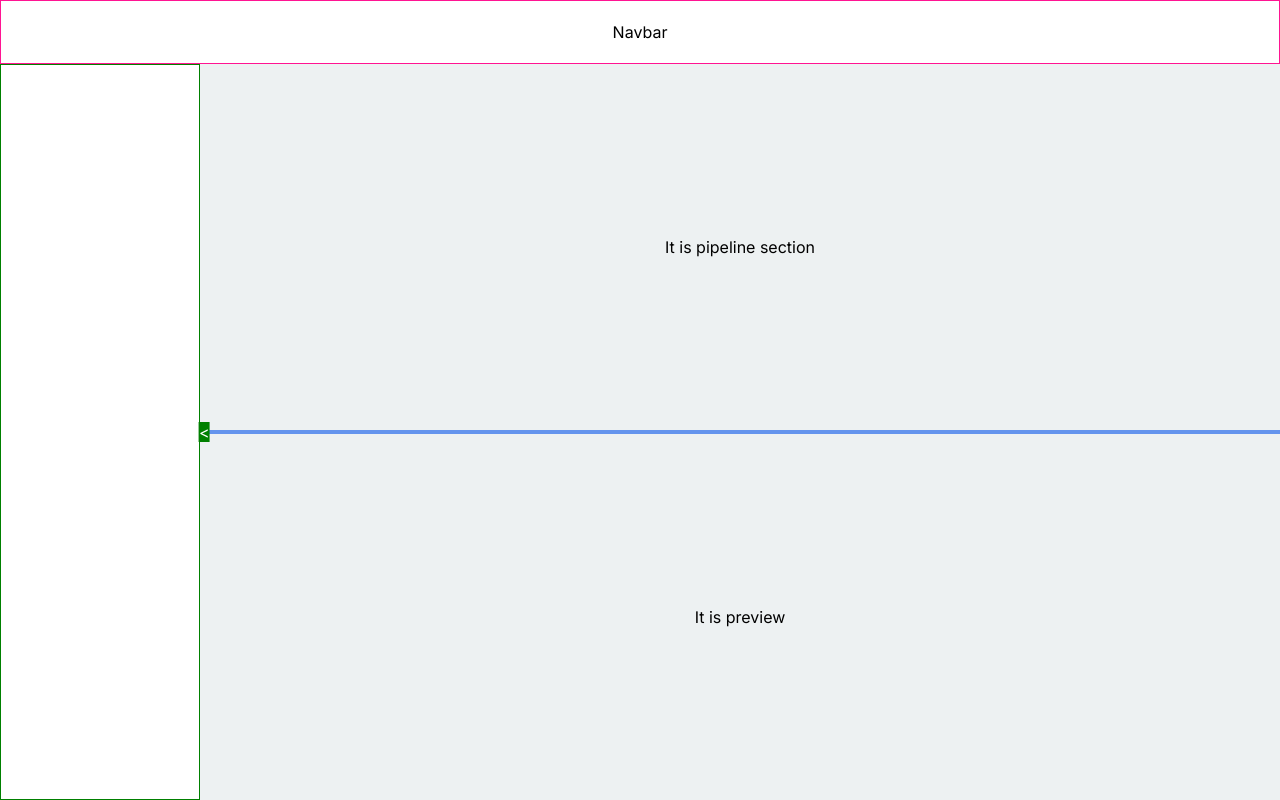
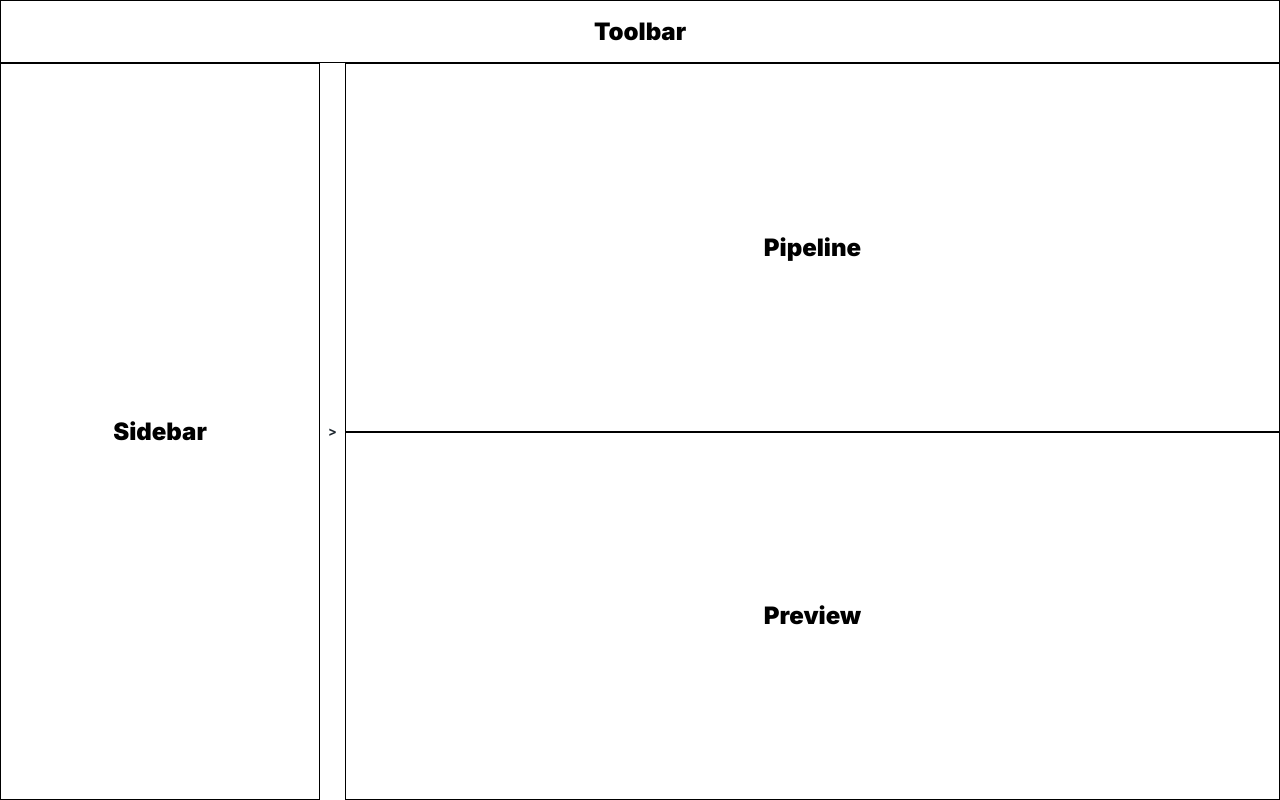
Before and after one commit to CodectiveOrg/pipelyze, a Next.js app: page /pipeline in a window 1280 px wide. Built offline with nearby package versions, Linux system fonts and the light colour scheme.

Commit message:
[REFACTOR] pipeline page

```diff
--- a/src/app/pipeline/page.module.css
+++ b/src/app/pipeline/page.module.css
@@ -1,69 +1,46 @@
-.pipeline-page {
+.page {
   display: grid;
-  grid-template-areas:
-    "navbar navbar"
-    "sidebar main";
-  grid-template-columns: 12.5rem 1fr;
-  grid-template-rows: 4rem 1fr;
+  grid-template-columns: 20rem auto 1fr;
+  grid-template-rows: auto 1fr;
 
-  block-size: 100vh;
-  inline-size: 100vw;
+  block-size: 100dvh;
 
-  transition: grid-template-columns 0.3s ease-in-out;
+  .toolbar,
+  .sidebar,
+  .pipeline,
+  .preview {
+    align-content: center;
 
-  &.closed-sidebar {
-    grid-template-columns: 1rem 1fr;
+    padding: 1rem;
+
+    border: 1px solid currentcolor;
+
+    font-size: 1.5rem;
+    font-weight: 900;
+
+    text-align: center;
   }
 
-  nav {
-    grid-area: navbar;
-
-    display: grid;
-    place-items: center;
-
-    padding: 0 1rem;
-
-    border: 1px solid hsl(328deg 100% 54%);
+  .sidebar,
+  .toggle,
+  .pipeline,
+  .preview {
+    block-size: 100%;
   }
 
-  .sidebar {
-    grid-area: sidebar;
-
-    position: relative;
-
-    border: 1px solid hsl(120deg 100% 25%);
-
-    button {
-      background-color: hsl(120deg 100% 25%);
-      color: hsl(0deg 0% 100%);
-
-      position: absolute;
-      inset-block-start: 50%;
-      inset-inline-end: 0;
-
-      border: none;
-
-      transform: translate(100%, -50%);
-    }
+  .toolbar {
+    grid-column: 1 / -1;
   }
 
-  main {
-    grid-area: main;
+  .toggle {
+    border-radius: 0;
+  }
 
-    background-color: hsl(192deg 15% 94%);
+  &.collapsed {
+    grid-template-columns: auto 1fr;
 
-    .pipeline-section,
-    .preview {
-      display: grid;
-      place-items: center;
-
-      block-size: 100%;
-    }
-
-    .line-in-between {
-      background-color: hsl(219deg 79% 66%);
-
-      block-size: 0.25rem;
+    .sidebar {
+      display: none;
     }
   }
 }
--- a/src/app/pipeline/page.tsx
+++ b/src/app/pipeline/page.tsx
@@ -6,41 +6,39 @@ import { Panel, PanelGroup, PanelResizeHandle } from "react-resizable-panels";
 
 import clsx from "clsx";
 
+import ButtonComponent from "@/components/button/button.component";
+
 import styles from "./page.module.css";
 
 export default function Page(): ReactNode {
-  const [isSidebarOpen, setIsSidebarOpen] = useState<boolean>(true);
+  const [isCollapsed, setIsCollapsed] = useState<boolean>(false);
 
   const toggleSidebar = (): void => {
-    setIsSidebarOpen((old) => !old);
+    setIsCollapsed((old) => !old);
   };
 
   return (
-    <div
-      className={clsx(
-        styles["pipeline-page"],
-        !isSidebarOpen && styles["closed-sidebar"],
-      )}
-    >
-      <nav>Navbar</nav>
-      <div className={clsx(styles.sidebar)}>
-        <button onClick={() => toggleSidebar()}>
-          {isSidebarOpen ? "<" : ">"}
-        </button>
-      </div>
-      <main>
-        <PanelGroup direction={"vertical"}>
-          <Panel>
-            <div className={styles["pipeline-section"]}>
-              It is pipeline section
-            </div>
-          </Panel>
-          <PanelResizeHandle className={styles["line-in-between"]} />
-          <Panel>
-            <div className={styles["preview"]}>It is preview</div>
-          </Panel>
-        </PanelGroup>
-      </main>
+    <div className={clsx(styles.page, isCollapsed && styles.collapsed)}>
+      <div className={styles.toolbar}>Toolbar</div>
+      <div className={clsx(styles.sidebar)}>Sidebar</div>
+      <ButtonComponent
+        className={styles.toggle}
+        variant="text"
+        color="inherit"
+        size="small"
+        onClick={() => toggleSidebar()}
+      >
+        {isCollapsed ? "<" : ">"}
+      </ButtonComponent>
+      <PanelGroup className={styles.panels} direction="vertical">
+        <Panel minSize={20}>
+          <div className={styles.pipeline}>Pipeline</div>
+        </Panel>
+        <PanelResizeHandle />
+        <Panel minSize={20}>
+          <div className={styles.preview}>Preview</div>
+        </Panel>
+      </PanelGroup>
     </div>
   );
 }
--- a/src/components/button/button.module.css
+++ b/src/components/button/button.module.css
@@ -10,8 +10,6 @@ a.button {
   display: inline-flex;
   align-items: center;
   justify-content: center;
-
-  min-inline-size: 4rem;
 
   border: none;
   border-radius: var(--border-radius-1);
```
